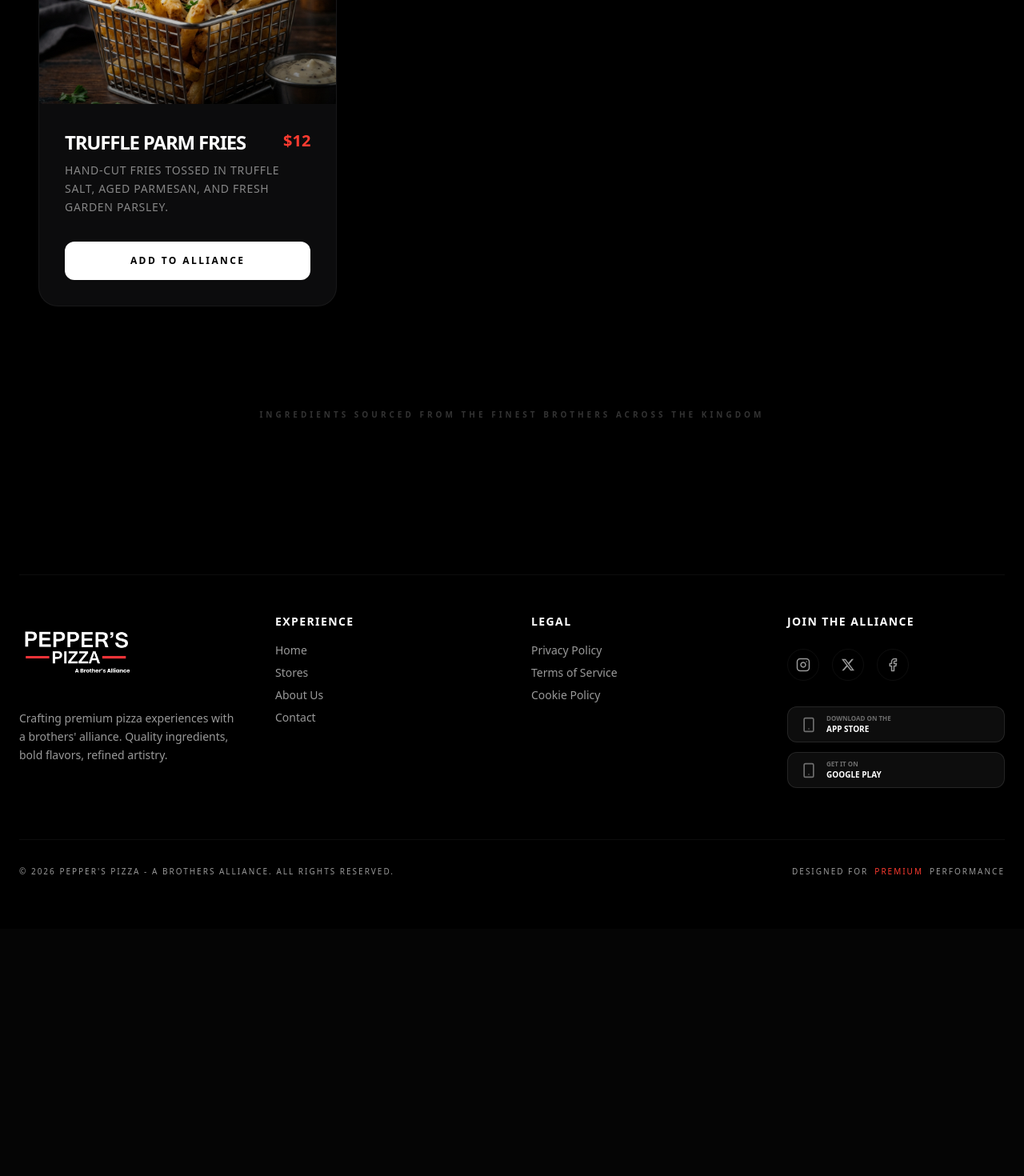
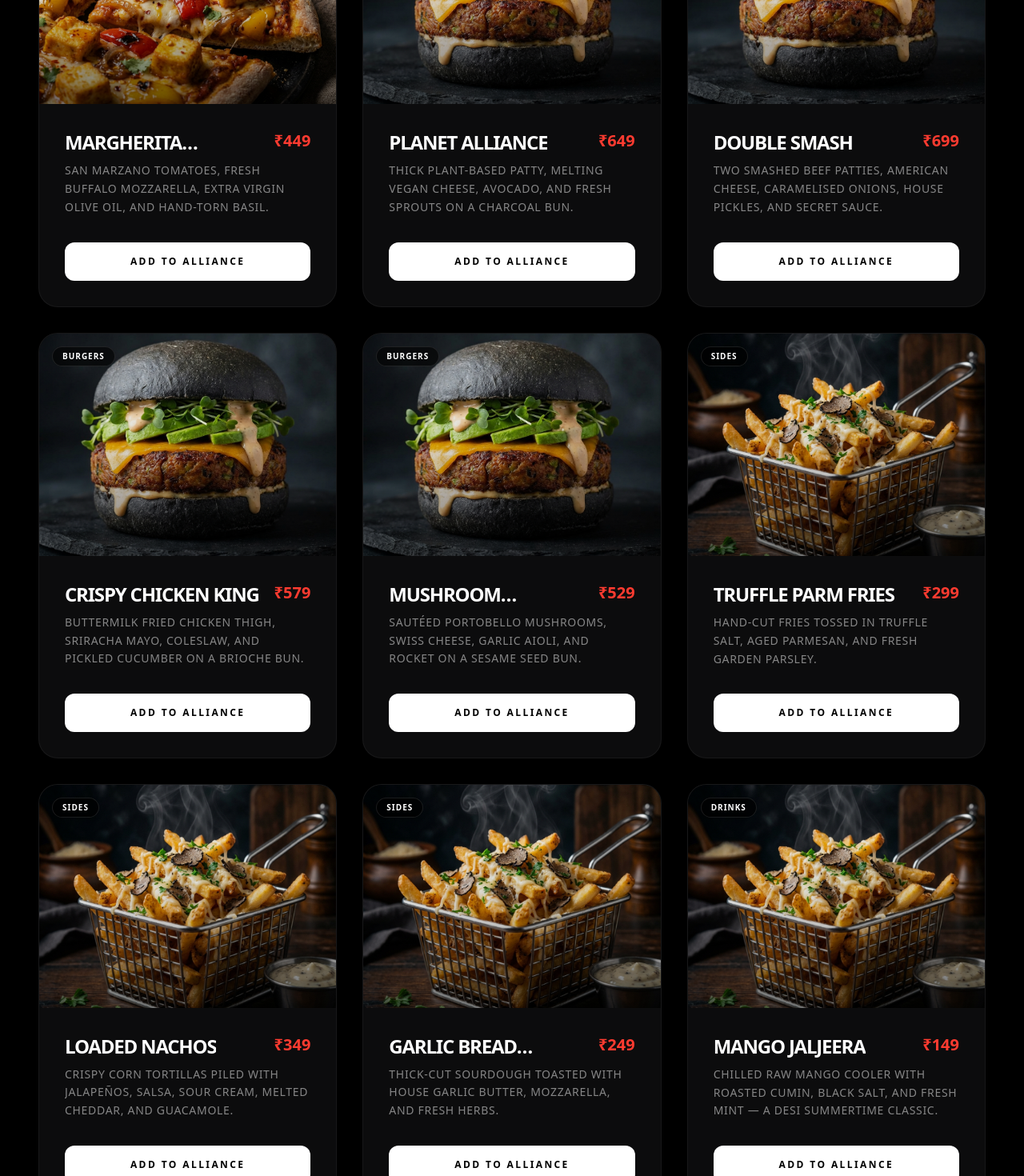
Before and after one commit to harsh-bhadana/peppers, a Next.js app: page /menu in a window 1280 px wide. Shown: the part 1220-2690 px from the top of the page at 80% size. Before the commit the page ends 2381 px from the top, so only its background shows below. Built offline with nearby package versions, Linux system fonts and the light colour scheme.

Commit message:
feat: implement cart sidebar and menu item components for the menu page

```diff
--- a/app/components/CartSidebar.tsx
+++ b/app/components/CartSidebar.tsx
@@ -85,7 +85,7 @@ export default function CartSidebar() {
                     <div className="flex flex-col flex-1 justify-between">
                       <div>
                         <h3 className="font-bold uppercase tracking-wider text-sm">{item.name}</h3>
-                        <p className="text-primary-red font-black text-sm mt-1">${item.price.toFixed(2)}</p>
+                        <p className="text-primary-red font-black text-sm mt-1">₹{item.price.toFixed(0)}</p>
                       </div>
                       <div className="flex items-center gap-3 mt-2">
                         <button
@@ -113,7 +113,7 @@ export default function CartSidebar() {
               <div className="p-6 border-t border-white/5 bg-black/50 backdrop-blur-md">
                 <div className="flex justify-between items-center mb-6">
                   <span className="text-sm font-bold uppercase tracking-widest text-white/60">Total</span>
-                  <span className="text-2xl font-black text-white">${cartTotal.toFixed(2)}</span>
+                  <span className="text-2xl font-black text-white">₹{cartTotal.toFixed(0)}</span>
                 </div>
                 <button
                   onClick={handleCheckout}
--- a/app/components/MenuItemCard.tsx
+++ b/app/components/MenuItemCard.tsx
@@ -14,11 +14,12 @@ interface MenuItem {
 }
 
 const menuItems: MenuItem[] = [
+  // --- Pizzas ---
   {
     id: 1,
     name: "Misty Truffle",
     description: "Wild mushrooms, white truffle oil, mozzarella, and fresh thyme on our signature sourdough.",
-    price: "$24",
+    price: "₹599",
     category: "Pizza",
     image: "/assets/menu/pizza_menu_1.png"
   },
@@ -26,33 +27,116 @@ const menuItems: MenuItem[] = [
     id: 2,
     name: "Peri-Peri Paneer",
     description: "Chunky paneer cubes, smoky peri-peri glaze, roasted peppers, and caramelized onions.",
-    price: "$22",
+    price: "₹549",
     category: "Pizza",
     image: "/assets/menu/pizza_menu_3.png"
   },
   {
     id: 3,
+    name: "Smoky BBQ Chicken",
+    description: "Tender grilled chicken, smoky BBQ sauce, caramelised onions, and jalapeños on a crispy thin crust.",
+    price: "₹629",
+    category: "Pizza",
+    image: "/assets/menu/pizza_menu_1.png"
+  },
+  {
+    id: 4,
+    name: "Margherita Supreme",
+    description: "San Marzano tomatoes, fresh buffalo mozzarella, extra virgin olive oil, and hand-torn basil.",
+    price: "₹449",
+    category: "Pizza",
+    image: "/assets/menu/pizza_menu_3.png"
+  },
+  // --- Burgers ---
+  {
+    id: 5,
     name: "Planet Alliance",
     description: "Thick plant-based patty, melting vegan cheese, avocado, and fresh sprouts on a charcoal bun.",
-    price: "$26",
+    price: "₹649",
     category: "Burgers",
     image: "/assets/menu/burger_menu_3.png"
   },
   {
-    id: 4,
+    id: 6,
+    name: "Double Smash",
+    description: "Two smashed beef patties, American cheese, caramelised onions, house pickles, and secret sauce.",
+    price: "₹699",
+    category: "Burgers",
+    image: "/assets/menu/burger_menu_3.png"
+  },
+  {
+    id: 7,
+    name: "Crispy Chicken King",
+    description: "Buttermilk fried chicken thigh, sriracha mayo, coleslaw, and pickled cucumber on a brioche bun.",
+    price: "₹579",
+    category: "Burgers",
+    image: "/assets/menu/burger_menu_3.png"
+  },
+  {
+    id: 8,
+    name: "Mushroom Meltdown",
+    description: "Sautéed portobello mushrooms, Swiss cheese, garlic aioli, and rocket on a sesame seed bun.",
+    price: "₹529",
+    category: "Burgers",
+    image: "/assets/menu/burger_menu_3.png"
+  },
+  // --- Sides ---
+  {
+    id: 9,
     name: "Truffle Parm Fries",
     description: "Hand-cut fries tossed in truffle salt, aged parmesan, and fresh garden parsley.",
-    price: "$12",
+    price: "₹299",
     category: "Sides",
     image: "/assets/menu/side_menu_1.png"
-  }
+  },
+  {
+    id: 10,
+    name: "Loaded Nachos",
+    description: "Crispy corn tortillas piled with jalapeños, salsa, sour cream, melted cheddar, and guacamole.",
+    price: "₹349",
+    category: "Sides",
+    image: "/assets/menu/side_menu_1.png"
+  },
+  {
+    id: 11,
+    name: "Garlic Bread Royale",
+    description: "Thick-cut sourdough toasted with house garlic butter, mozzarella, and fresh herbs.",
+    price: "₹249",
+    category: "Sides",
+    image: "/assets/menu/side_menu_1.png"
+  },
+  // --- Drinks ---
+  {
+    id: 12,
+    name: "Mango Jaljeera",
+    description: "Chilled raw mango cooler with roasted cumin, black salt, and fresh mint — a desi summertime classic.",
+    price: "₹149",
+    category: "Drinks",
+    image: "/assets/menu/side_menu_1.png"
+  },
+  {
+    id: 13,
+    name: "Activated Charcoal Lemonade",
+    description: "Fresh lemon, activated charcoal, ginger syrup, and sparkling water — dark, refreshing, dramatic.",
+    price: "₹199",
+    category: "Drinks",
+    image: "/assets/menu/side_menu_1.png"
+  },
+  {
+    id: 14,
+    name: "Masala Cold Coffee",
+    description: "Cold brewed coffee shaken with cardamom, cinnamon, and condensed milk over crushed ice.",
+    price: "₹179",
+    category: "Drinks",
+    image: "/assets/menu/side_menu_1.png"
+  },
 ];
 
 export default function MenuItemCard({ item }: { item: MenuItem }) {
   const { addToCart } = useCart();
 
   const handleAddToCart = () => {
-    const priceNum = parseFloat(item.price.replace("$", ""));
+    const priceNum = parseFloat(item.price.replace("₹", "").replace(/,/g, ""));
     addToCart({
       id: item.id.toString(),
       name: item.name,
--- a/app/menu/page.tsx
+++ b/app/menu/page.tsx
@@ -4,7 +4,7 @@ import { useState } from "react";
 import { motion, AnimatePresence } from "framer-motion";
 import MenuItemCard, { menuItems } from "../components/MenuItemCard";
 
-const categories = ["All", "Pizza", "Burgers", "Sides"];
+const categories = ["All", "Pizza", "Burgers", "Sides", "Drinks"];
 
 export default function MenuPage() {
   const [activeCategory, setActiveCategory] = useState("All");
```
